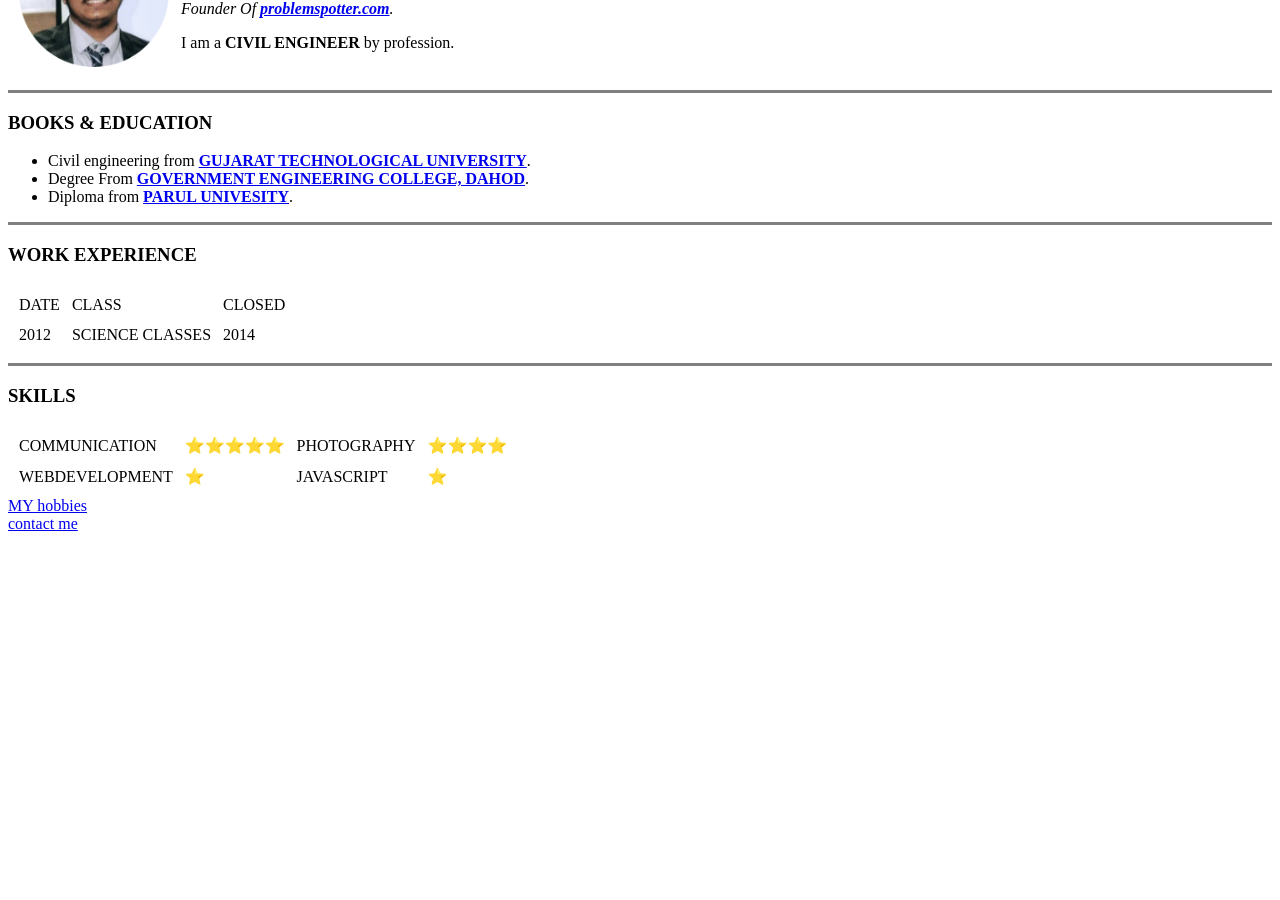
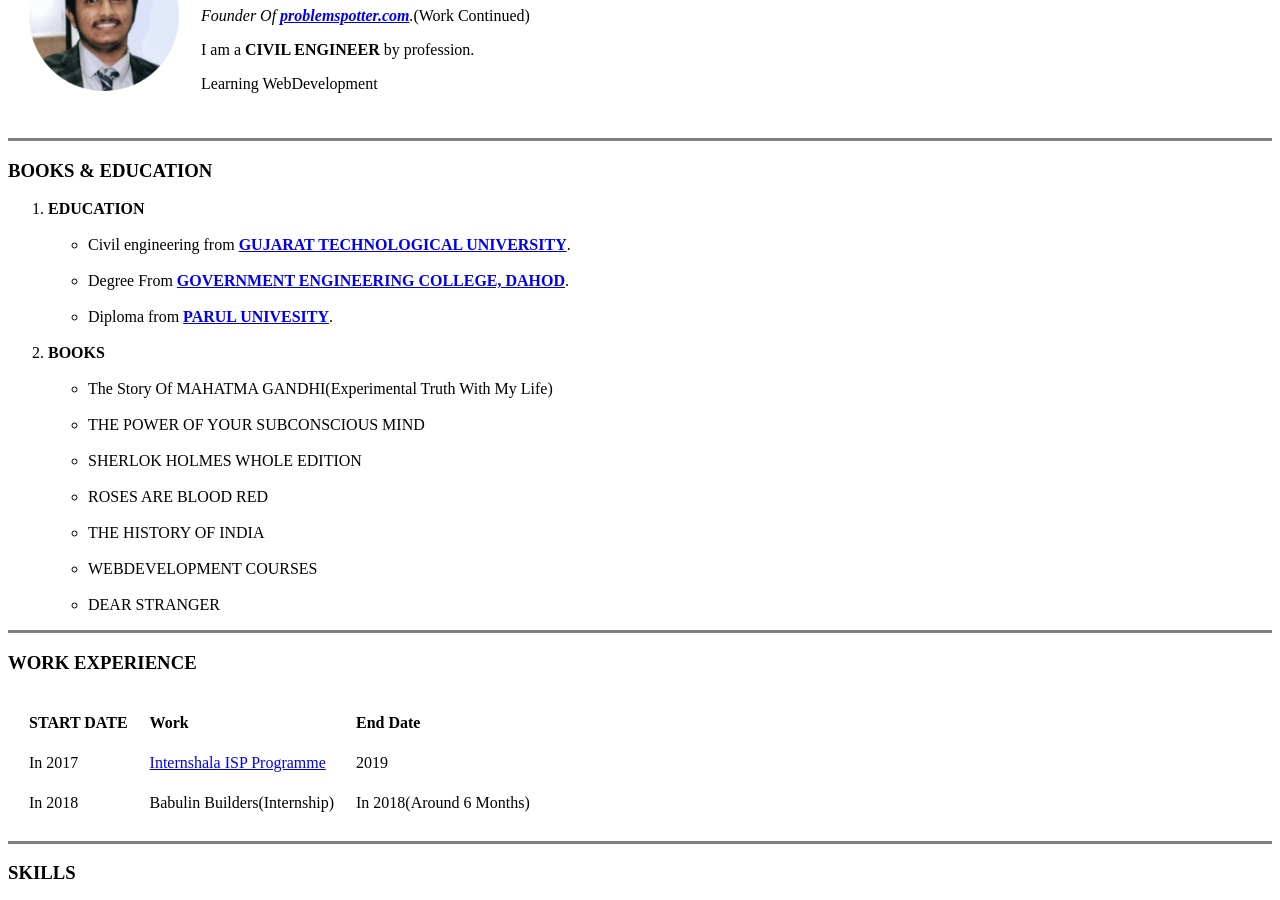
Before and after one commit to Murtuza5246/CV, a plain HTML site: page index.html in a window 1280 px wide. Shown: the part 102-1002 px from the top of the page. Before the commit the page ends 800 px from the top, so only its background shows below. Drawn offline with Linux system fonts and the light colour scheme.

Commit message:
Add files via upload

```diff
--- a/index.html
+++ b/index.html
@@ -7,38 +7,60 @@
 </head>
 
 <body>
-  <table cellspacing="10">
+  <table cellspacing="20">
     <tr>
       <td><img src="images\Profile\circle-cropped.png" alt="murtuza kavantwala" width="150" height="150"></td>
-      <td><h1>MURTUZA KAVANTWALA</h1>
-      <p><em>Founder Of <strong><a href="https://problemspotter.com/">problemspotter.com</a></strong>.</em></p>
-      <p>I am a <strong>CIVIL ENGINEER</strong> by profession.</p></td>
+      <td><h1>MURTUJA KAVANTWALA</h1>
+      <p><em>Founder Of <strong><a href="https://problemspotter.com/">problemspotter.com</a></strong>.</em>(Work Continued)</p>
+      <p>I am a <strong>CIVIL ENGINEER</strong> by profession.</p>
+      <p>Learning  WebDevelopment</p>
+
+    </td>
+
     </tr>
   </table>
 
 
   <hr size="3" noshade="">
   <h3> <b> BOOKS & EDUCATION</b></h3>
-  <ul>
-    <li>Civil engineering from <strong><a href="https://www.gtu.ac.in/">GUJARAT TECHNOLOGICAL UNIVERSITY</a></strong>.</li>
-    <li>Degree From <strong><a href="http://www.gecdahod.ac.in/">GOVERNMENT ENGINEERING COLLEGE, DAHOD</a></strong>.</li>
-    <li>Diploma from <strong><a href="http://www.paruluniversity.ac.in/">PARUL UNIVESITY</a></strong>.</li>
-  </ul>
+  <ol>
+    <li><strong>EDUCATION</strong></li><br>
+    <ul>
+      <li>Civil engineering from <strong><a href="https://www.gtu.ac.in/">GUJARAT TECHNOLOGICAL UNIVERSITY</a></strong>.</li><br>
+      <li>Degree From <strong><a href="http://www.gecdahod.ac.in/">GOVERNMENT ENGINEERING COLLEGE, DAHOD</a></strong>.</li><br>
+      <li>Diploma from <strong><a href="http://www.paruluniversity.ac.in/">PARUL UNIVESITY</a></strong>.</li><br>
+    </ul>
+    <li><strong>BOOKS</strong></li><br>
+    <ul>
+      <li>The Story Of MAHATMA GANDHI(Experimental Truth With My Life)</li><br>
+      <li>THE POWER OF YOUR SUBCONSCIOUS MIND</li><br>
+      <li>SHERLOK HOLMES WHOLE EDITION</li><br>
+      <li>ROSES ARE BLOOD RED</li><br>
+      <li>THE HISTORY OF INDIA</li><br>
+      <li>WEBDEVELOPMENT COURSES</li><br>
+      <li>DEAR STRANGER</li>
+    </ul>
+  </ol>
   <hr size="3" noshade>
   <h3>WORK EXPERIENCE</h3>
-  <table cellspacing="10">
+  <table cellspacing="20">
     <thead>
       <tr>
-        <td>DATE</td>
-        <td>CLASS</td>
-        <td>CLOSED</td>
+        <td><strong>START DATE</strong></td>
+        <td><strong>Work</strong></td>
+        <td><strong>End Date</strong></td>
       </tr>
     </thead>
     <tbody>
       <tr>
-        <td>2012</td>
-        <td>SCIENCE CLASSES</td>
-        <td>2014</td>
+        <td>In 2017</td>
+        <td><a href="images\Profile\ISP 10 - Completion certificate (2).pdf"> Internshala ISP Programme</a></td>
+        <td>2019</td>
+      </tr>
+      <tr>
+        <td>In 2018</td>
+        <td>Babulin Builders(Internship)</td>
+        <td>In 2018(Around 6 Months)</td>
       </tr>
     </tbody>
 
@@ -53,18 +75,28 @@
         <td>⭐⭐⭐⭐⭐</td>
         <td>PHOTOGRAPHY</td>
         <td>⭐⭐⭐⭐</td>
+        </tr>
+
       <tr>
-        <td>WEBDEVELOPMENT</td>
-        <td>⭐</td>
-        <td>JAVASCRIPT</td>
-        <td>⭐</td>
+        <td>QUICK LERNER</td>
+        <td>⭐⭐⭐⭐⭐</td>
+        <td>PROBLEM THINKER</td>
+        <td>⭐⭐⭐⭐⭐</td>
+      </tr>
+      <tr>
+        <td>QUICK SOLUTION ANALYZING</td>
+        <td>⭐⭐⭐⭐</td>
+        <td>HARD WORKING</td>
+        <td>⭐⭐⭐⭐</td>
       </tr>
 
 </table>
+<hr SIZE="3" noshade>
 
   <a href="hobbies.html">MY hobbies</a>
-  <br>
   <a href="contactme.html">contact me</a>
+
+  <hr SIZE="3" noshade>
 
 
 
```
Also changed, not shown: contactme.html (+13 -4 lines), hobbies.html (+7 -5 lines), 1 other file.
